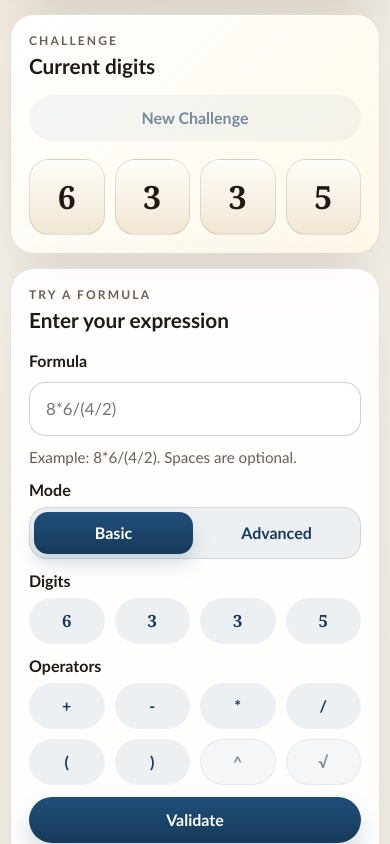
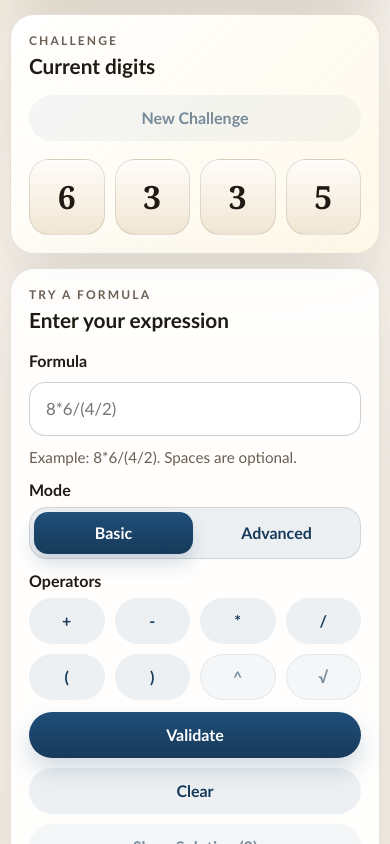
Before and after one commit to Davelhw/24-web-games, a website built with Vite: page index.html in a window 390 px wide. Shown: the part 528-1372 px from the top of the page. Built offline with nearby package versions, Linux system fonts and the light colour scheme.

Commit message:
Refactor digit keypad implementation; replace digit display with buttons and enhance styles for better usability

```diff
--- a/src/main.ts
+++ b/src/main.ts
@@ -91,11 +91,6 @@ app.innerHTML = `
         </div>
 
         <div class="keypad-group">
-          <span class="formula-label">Digits</span>
-          <div class="digit-keypad keypad" data-digit-keypad aria-label="Challenge digit keypad"></div>
-        </div>
-
-        <div class="keypad-group">
           <span class="formula-label">Operators</span>
           <div class="operator-keypad keypad" data-operator-keypad aria-label="Formula keypad"></div>
         </div>
@@ -180,7 +175,6 @@ const formulaInput = queryRequired<HTMLInputElement>(app, '[data-formula]');
 const instructionsElement = queryRequired<HTMLUListElement>(app, '[data-instructions]');
 const modeBasicButton = queryRequired<HTMLButtonElement>(app, '[data-mode-basic]');
 const modeAdvancedButton = queryRequired<HTMLButtonElement>(app, '[data-mode-advanced]');
-const digitKeypadElement = queryRequired<HTMLDivElement>(app, '[data-digit-keypad]');
 const operatorKeypadElement = queryRequired<HTMLDivElement>(app, '[data-operator-keypad]');
 const resultElement = queryRequired<HTMLDivElement>(app, '[data-result]');
 const solutionElement = queryRequired<HTMLDivElement>(app, '[data-solution]');
@@ -260,12 +254,21 @@ function renderDigits(digits: ChallengeDigits, usedIndexes: Set<number>): void {
   digitsContainer.innerHTML = '';
 
   digits.forEach((digit, index) => {
-    const box = document.createElement('div');
     const used = usedIndexes.has(index);
+    const box = document.createElement('button');
 
     box.className = used ? 'digit-box digit-box--used' : 'digit-box';
+    box.type = 'button';
     box.textContent = String(digit);
-    box.setAttribute('aria-label', `Digit ${index + 1}: ${digit} ${used ? 'used' : 'unused'}`);
+    box.disabled = used;
+    box.setAttribute('aria-label', `Digit ${digit} ${used ? 'used' : 'unused'}${used ? '' : ', insert digit'}`);
+
+    if (!used) {
+      box.addEventListener('click', () => {
+        insertTextAtCursor(String(digit));
+      });
+    }
+
     digitsContainer.appendChild(box);
   });
 }
@@ -405,31 +408,6 @@ function renderInstructions(mode: Basic24Mode): void {
   }
 }
 
-function renderDigitKeypad(): void {
-  digitKeypadElement.innerHTML = '';
-
-  const usedIndexes = getUsedDigitIndexes(challengeDigits, formulaInput.value);
-
-  challengeDigits.forEach((digit, index) => {
-    const button = document.createElement('button');
-    const used = usedIndexes.has(index);
-
-    button.className = 'ghost-button keypad-button digit-keypad-button';
-    button.type = 'button';
-    button.textContent = String(digit);
-    button.setAttribute('aria-label', `Insert digit ${digit} ${used ? 'used' : 'unused'}`);
-    button.disabled = used;
-
-    if (!used) {
-      button.addEventListener('click', () => {
-        insertTextAtCursor(String(digit));
-      });
-    }
-
-    digitKeypadElement.appendChild(button);
-  });
-}
-
 function renderOperatorKeypad(mode: Basic24Mode): void {
   operatorKeypadElement.innerHTML = '';
 
@@ -466,7 +444,6 @@ function renderOperatorKeypad(mode: Basic24Mode): void {
 
 function updateFormulaInteractionState(): void {
   renderDigits(challengeDigits, getUsedDigitIndexes(challengeDigits, formulaInput.value));
-  renderDigitKeypad();
 }
 
 function handleFormulaInputChanged(): void {
--- a/src/styles.css
+++ b/src/styles.css
@@ -149,6 +149,23 @@ h2 {
   box-shadow: inset 0 1px 0 rgba(255, 255, 255, 0.85);
 }
 
+button.digit-box {
+  width: 100%;
+  padding: 0;
+  cursor: pointer;
+  appearance: none;
+  border: 1px solid rgba(31, 26, 20, 0.12);
+  display: grid;
+  place-items: center;
+  color: var(--text);
+}
+
+button.digit-box:disabled,
+button.digit-box:disabled:hover {
+  cursor: not-allowed;
+  transform: none;
+}
+
 .digit-box--used {
   background: linear-gradient(180deg, #393a3f 0%, #e6e9ee 100%);
   border-color: #bfc5ce;
@@ -223,24 +240,6 @@ h2 {
 .keypad-button {
   min-height: 42px;
   padding: 0 14px;
-}
-
-.digit-keypad {
-  grid-template-columns: repeat(auto-fit, minmax(60px, 1fr));
-}
-
-.digit-keypad-button {
-  font-family: 'Georgia', 'Times New Roman', serif;
-  font-size: 1.05rem;
-}
-
-button.digit-keypad-button:disabled,
-button.digit-keypad-button:disabled:hover {
-  opacity: 0.62;
-  color: var(--text);
-  background: rgba(31, 26, 20, 0.06);
-  box-shadow: none;
-  border: 1px solid rgba(31, 26, 20, 0.12);
 }
 
 .keypad-button:disabled,
@@ -630,15 +629,7 @@ button:focus-visible {
     width: 100%;
   }
 
-  .keypad-group {
-    width: 100%;
-  }
-
   .keypad {
-    grid-template-columns: repeat(4, minmax(0, 1fr));
-  }
-
-  .digit-keypad {
     grid-template-columns: repeat(4, minmax(0, 1fr));
   }
 
```
